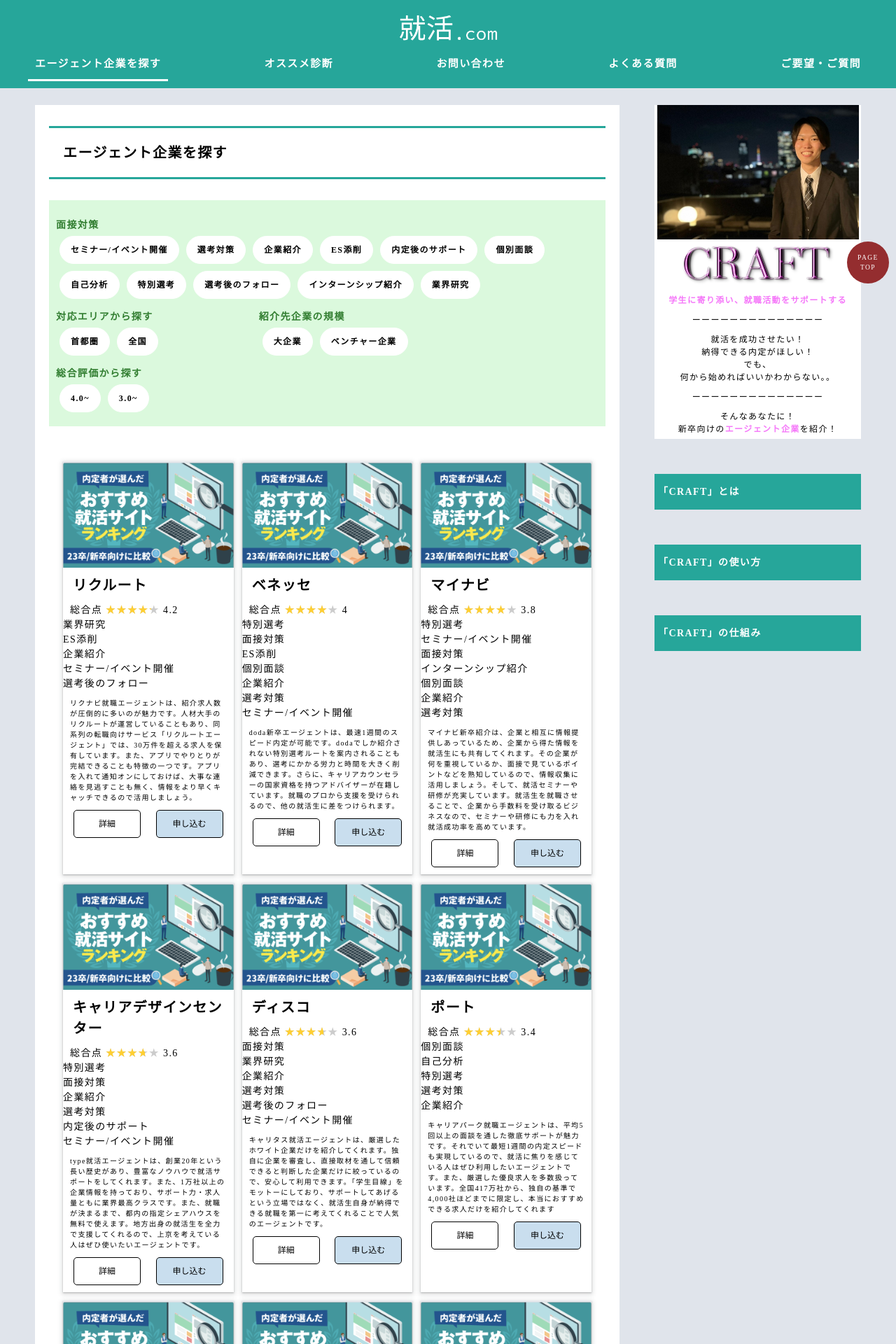
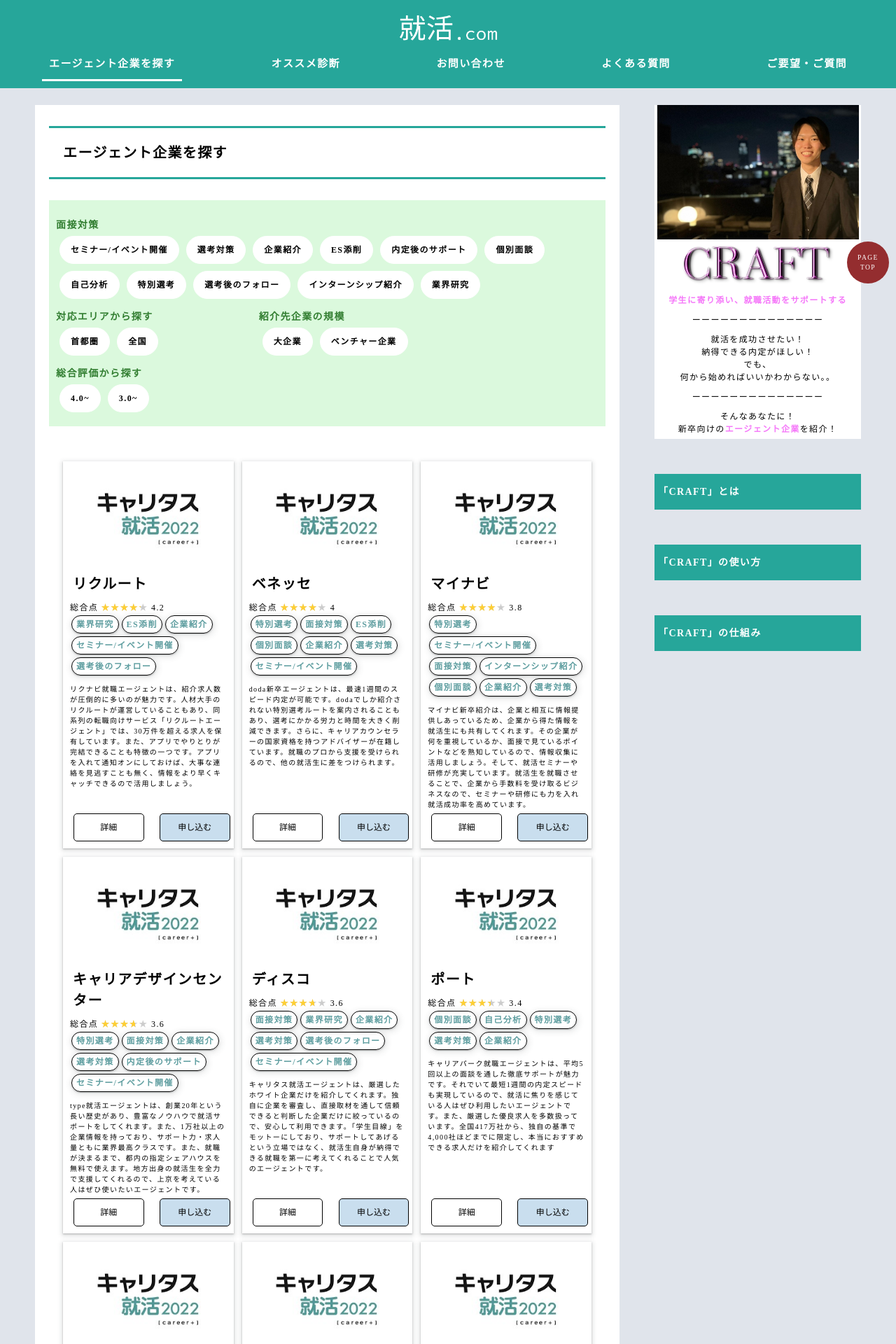
Before and after one commit to posse-ap/-teamdev-2022-posse1-team2C-, a PHP site: page /CRAFT/index.php in a window 1280 px wide. Shown: the top 1920 px of the page at 70% size. Run offline with PHP 8.4, Linux system fonts and the light colour scheme; data comes from the database, SQL or seed files in the repository.

Commit message:
#159 カードの中身をそろえる途中

```diff
--- a/src/CRAFT/index.php
+++ b/src/CRAFT/index.php
@@ -87,27 +87,34 @@
         </section>
         <section class="section">
           <ul class="agents">
+
+
+
+
             <?php for ($j = 1; $j <= $agents_count; $j++) { ?>
               <li class="agent">
                 <ul class="agent__list">
                   <li class="agent__item">
-                    <img class="img agent__item__img" src="../assets/img/agent.png" alt="企業名" width="300px" style="display: inline" />
+                    <div class="agent__item__img">
+                      <img id="img__height" src="../assets/img/career+.jpg" alt="企業名" width="300px" style="display: inline" />
+                    </div>
                   </li>
                   <li class="agent__item">
                     <h3 class="agent__item__name"><?php echo $agents_data[$j - 1]['agent']; ?></h3>
                   </li>
                   <li class="agent__item">
                     <span class="agent__item__title">総合点</span>
-                    <span class="star5_rating" data-rate="<?php echo $agents_data[$j - 1]['service__total']; ?>"></span>
+                    <span class="agent__item__star star5_rating" data-rate="<?php echo $agents_data[$j - 1]['service__total']; ?>"></span>
                     <span class="number_rating"><?php echo $agents_data[$j - 1]['service__total']; ?></span>
                   </li>
 
-                  <?php for ($k = 0; $k <= $agent_supports_count_[$j] - 1; $k++) { ?>
-                    <p><?php echo $agent_supports_data_[$j][$k]['support']; ?></p>
-                  <?php }; ?>
-                  <p></p>
-                  <p></p>
-                  <p></p>
+                  <li class="agent__item">
+                    <div class="agent__item__support">
+                      <?php for ($k = 0; $k <= $agent_supports_count_[$j] - 1; $k++) { ?>
+                        <span class="agent__item__support__content"><?php echo $agent_supports_data_[$j][$k]['support']; ?></span>
+                      <?php }; ?>
+                    </div>
+                  </li>
                   <li class="agent__item">
                     <p class="agent__item__info">
                       <?php echo $agents_data[$j - 1]['service__detail'];; ?>
@@ -120,6 +127,12 @@
                 </ul>
               </li>
             <?php }; ?>
+
+
+
+
+
+
           </ul>
         </section>
       </main>
--- a/src/assets/scss/_header-user.scss
+++ b/src/assets/scss/_header-user.scss
@@ -20,6 +20,7 @@
     display: flex;
     justify-content: space-between;
     max-width: 1200px;
+    padding: 0 20px;
   }
 
   &__nav__item {
--- a/src/assets/scss/index-user.scss
+++ b/src/assets/scss/index-user.scss
@@ -55,24 +55,68 @@
   margin: 0 20px;
 }
 
+#img__height {
+  height: 100%;
+  width: auto;
+}
+
 .agent {
   width: calc((100% - 24px) / 3);
   text-align: left;
   box-shadow: rgba(60, 64, 67, 0.3) 0px 1px 2px 0px,
     rgba(60, 64, 67, 0.15) 0px 2px 6px 2px;
+  position: relative;
+  padding-bottom: 45px;
 
   &__item {
     padding: 0 10px;
+    font-size: 12px;
 
     &:first-child {
       padding: 0;
     }
+
+    &:last-child {
+      display: flex;
+      justify-content: space-between;
+      margin: 0px 5px 10px 5px;
+      position: absolute;
+      width: 100%;
+      bottom: 0px;
+      display: flex;
+      justify-content: space-between;
+    }
+  }
+
+  &__item__img {
+    height: 150px;
+    width: auto;
+    display: flex;
+    align-items: center;
+    justify-content: center;
   }
 
   &__item__name {
     font-weight: 800;
     font-size: 20px;
     padding: 10px 0 10px 4px;
+  }
+
+  &__item__support {
+    display: flex;
+    flex-wrap: wrap;
+  }
+
+  &__item__support__content {
+    font-weight: bolder;
+    margin: 2px;
+    padding: 3px 6px;
+    border-radius: 20px;
+    border: 1px solid black;
+    cursor: pointer;
+    color: cadetblue;
+    box-shadow: rgb(60 64 67 / 30%) 0px 1px 2px 0px,
+      rgb(60 64 67 / 15%) 1px 2px 10px 1px;
   }
 
   &__item__info {
@@ -87,12 +131,6 @@
     font-size: 12px;
     width: 45%;
     text-align: center;
-  }
-
-  &__item:last-child {
-    display: flex;
-    justify-content: space-between;
-    margin: 0px 5px 10px 5px;
   }
 
   &__item__apply {
```
Also changed, not shown: src/assets/css/index-user.css (+40 -5 lines), src/assets/css/index-user.min.css, src/assets/img/career+.jpg (added), 2 other files.
